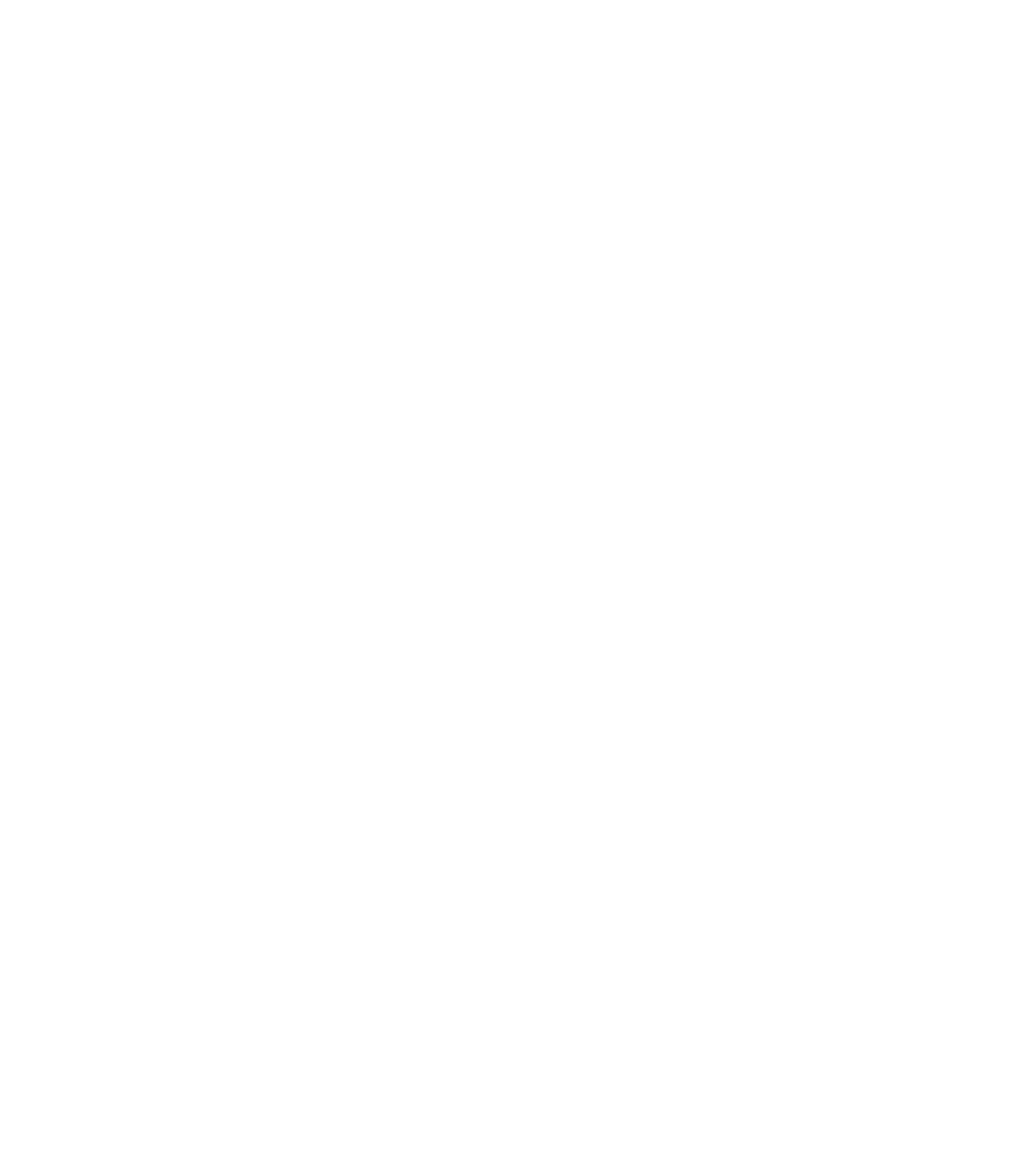
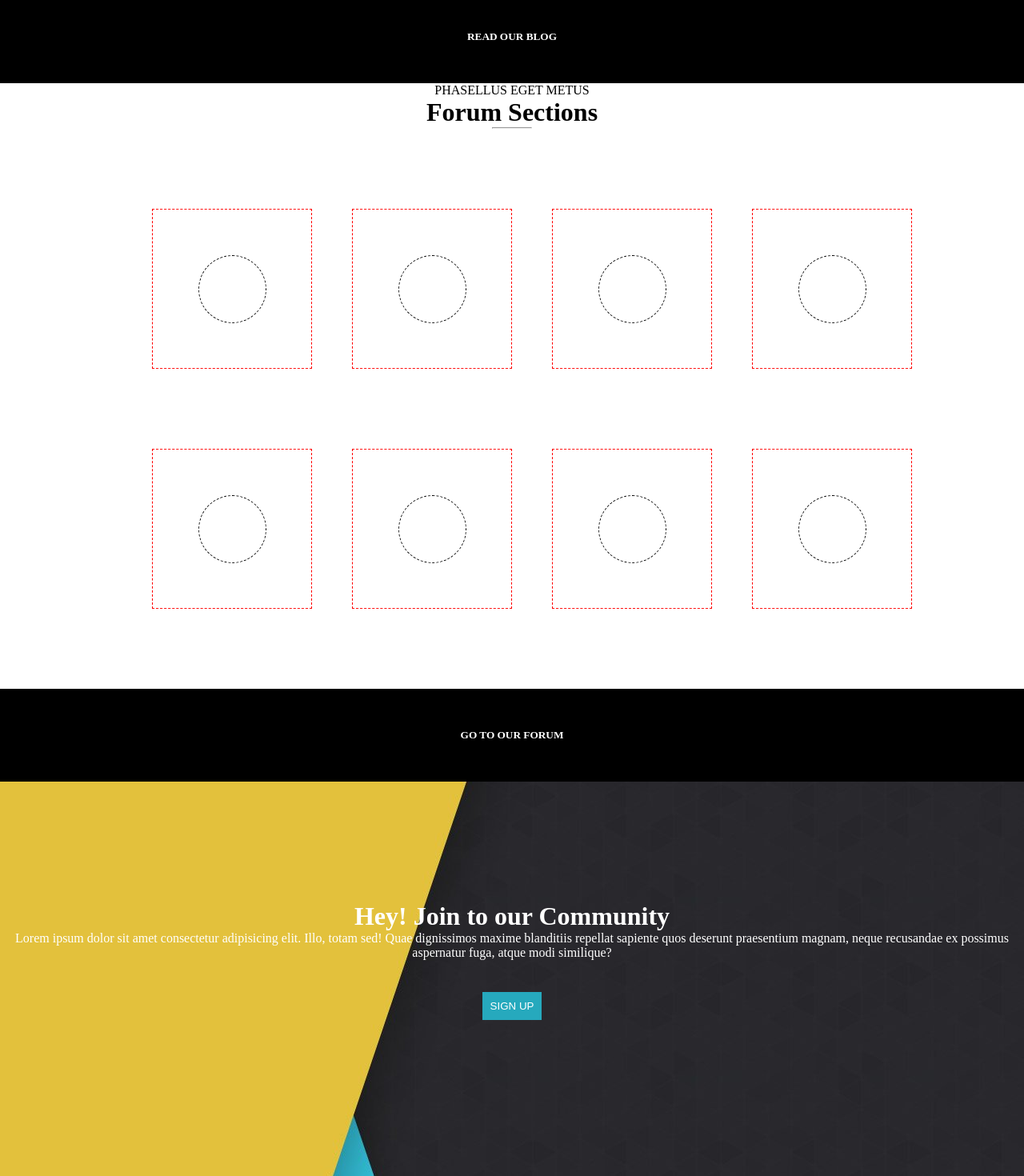
Before and after one commit to LorenzoMoccia/-proj-html-vuejs, a Vue app: page / in a window 1280 px wide. Shown: the part 3240-4710 px from the top of the page at 80% size. Before the commit the page ends 3128 px from the top, so only its background shows below. Built offline with nearby package versions, Linux system fonts and the light colour scheme.

Commit message:
Community container in AppMain.vue

```diff
--- a/src/components/AppMain.vue
+++ b/src/components/AppMain.vue
@@ -160,6 +160,106 @@ export default {
     </div>
     <!--/TUTORIAL & GUIDES CONTAINER-->
 
+    <!--BLACK ROW-->
+    <div class="black-row">
+      <h5>READ OUR BLOG</h5>
+    </div>
+    <!--/BLACK ROW-->
+
+    <p>PHASELLUS EGET METUS</p>
+    <h1>Forum Sections</h1>
+    <hr>
+    <!--SECTION CONTAINER-->
+    <div class="forum-sections-container">
+      <!--FIRST ROW-->
+      <div class="row">
+        <!--SECTION CARD-->
+        <div class="section-card">
+          <div class="circle">
+
+          </div>
+        </div>
+        <!--/SECTION CARD-->
+
+        <!--SECTION CARD-->
+        <div class="section-card">
+          <div class="circle">
+
+          </div>
+        </div>
+        <!--/SECTION CARD-->
+
+        <!--SECTION CARD-->
+        <div class="section-card">
+          <div class="circle">
+
+          </div>
+        </div>
+        <!--/SECTION CARD-->
+
+        <!--SECTION CARD-->
+        <div class="section-card">
+          <div class="circle">
+
+          </div>
+        </div>
+        <!--/SECTION CARD-->
+      </div>
+      <!--/FIRST ROW-->
+
+      <!--SECOND ROW-->
+      <div class="row">
+        <!--SECTION CARD-->
+        <div class="section-card">
+          <div class="circle">
+
+          </div>
+        </div>
+        <!--/SECTION CARD-->
+
+        <!--SECTION CARD-->
+        <div class="section-card">
+          <div class="circle">
+
+          </div>
+        </div>
+        <!--/SECTION CARD-->
+
+        <!--SECTION CARD-->
+        <div class="section-card">
+          <div class="circle">
+
+          </div>
+        </div>
+        <!--/SECTION CARD-->
+
+        <!--SECTION CARD-->
+        <div class="section-card">
+          <div class="circle">
+
+          </div>
+        </div>
+        <!--/SECTION CARD-->
+      </div>
+      <!--/SECOND ROW-->
+    </div>
+    <!--/SECTION CONTAINER-->
+
+    <!--BLACK ROW-->
+    <div class="black-row">
+      <h5>GO TO OUR FORUM</h5>
+    </div>
+    <!--/BLACK ROW-->
+
+    <!--JOIN TO OUR COMMUNITY-->
+    <div class="community-container">
+      <div class="community-text-container">
+        <h1 class="community-text">Hey! Join to our Community</h1>
+        <p class="community-text">Lorem ipsum dolor sit amet consectetur adipisicing elit. Illo, totam sed! Quae dignissimos maxime blanditiis repellat sapiente quos deserunt praesentium magnam, neque recusandae ex possimus aspernatur fuga, atque modi similique?</p>
+        <button class="signup-btn">SIGN UP</button>
+      </div>
+    </div>
+    <!--/JOIN TO OUR COMMUNITY-->
   </div>
 </template>
 
@@ -263,4 +363,50 @@ button{
   padding-top: 10px;
   padding-left: 30px;
 }
+
+.black-row{
+  color: white;
+  background-color: black;
+  padding: 50px;
+  margin-top: 100px;
+}
+
+.section-card{
+  width: 200px;
+  height: 200px;
+  border: 1px dashed red;
+  display: flex;
+  justify-content: center;
+  align-items: center;
+  margin-left: 50px;
+}
+
+.circle{
+  width: 85px;
+  height: 85px;
+  border: 1px dashed black;
+  border-radius: 50%;
+}
+
+.row{
+  display: flex;
+  justify-content: center;
+  margin-top: 100px;
+}
+
+.community-container{
+  background: url('../img/join_now_cta_bg.jpg');
+  height: 500px;
+}
+.community-text{
+  color: white;
+}
+
+.signup-btn{
+  background-color: #26a9bd;
+}
+
+.community-text-container{
+  padding-top: 150px;
+}
 </style>
```
